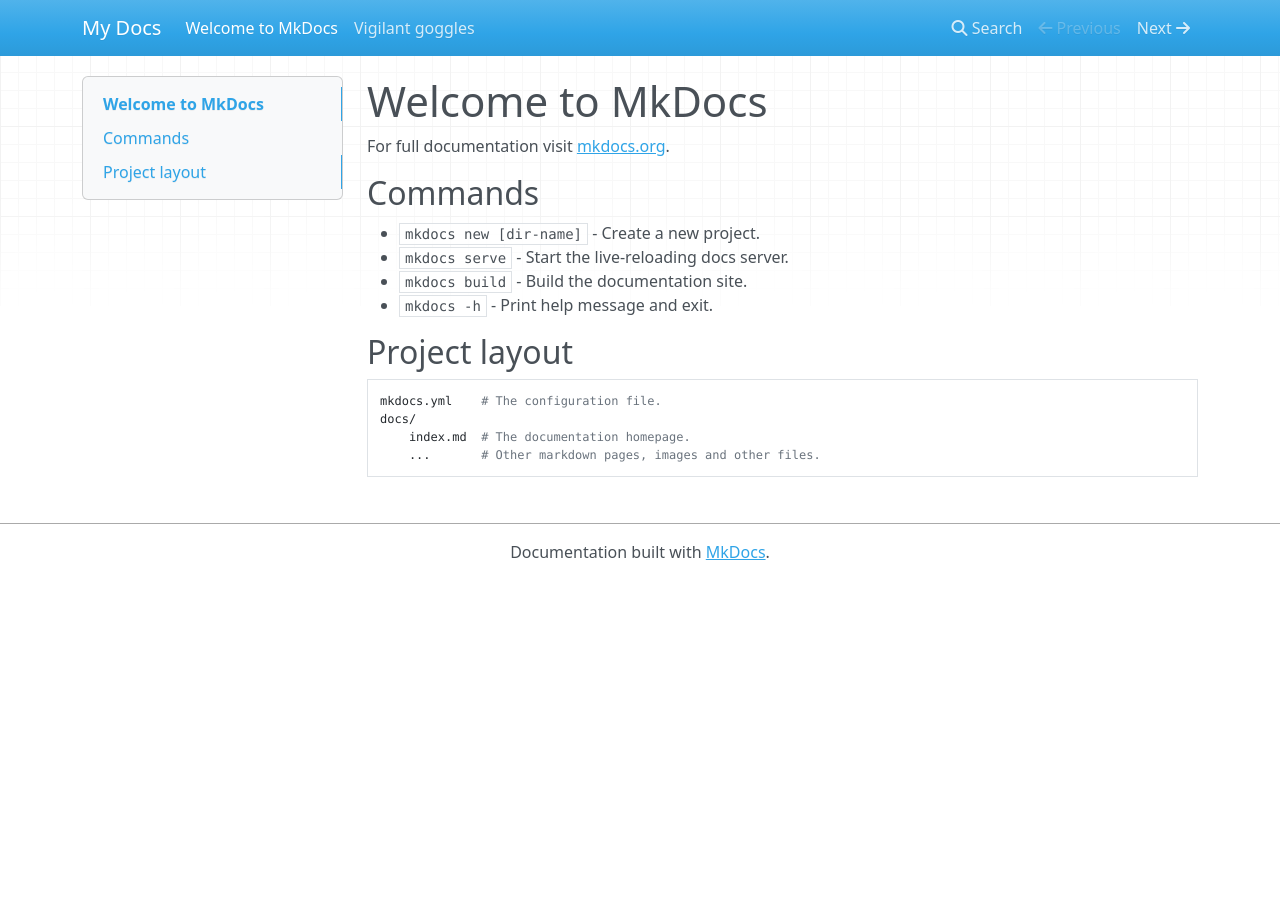
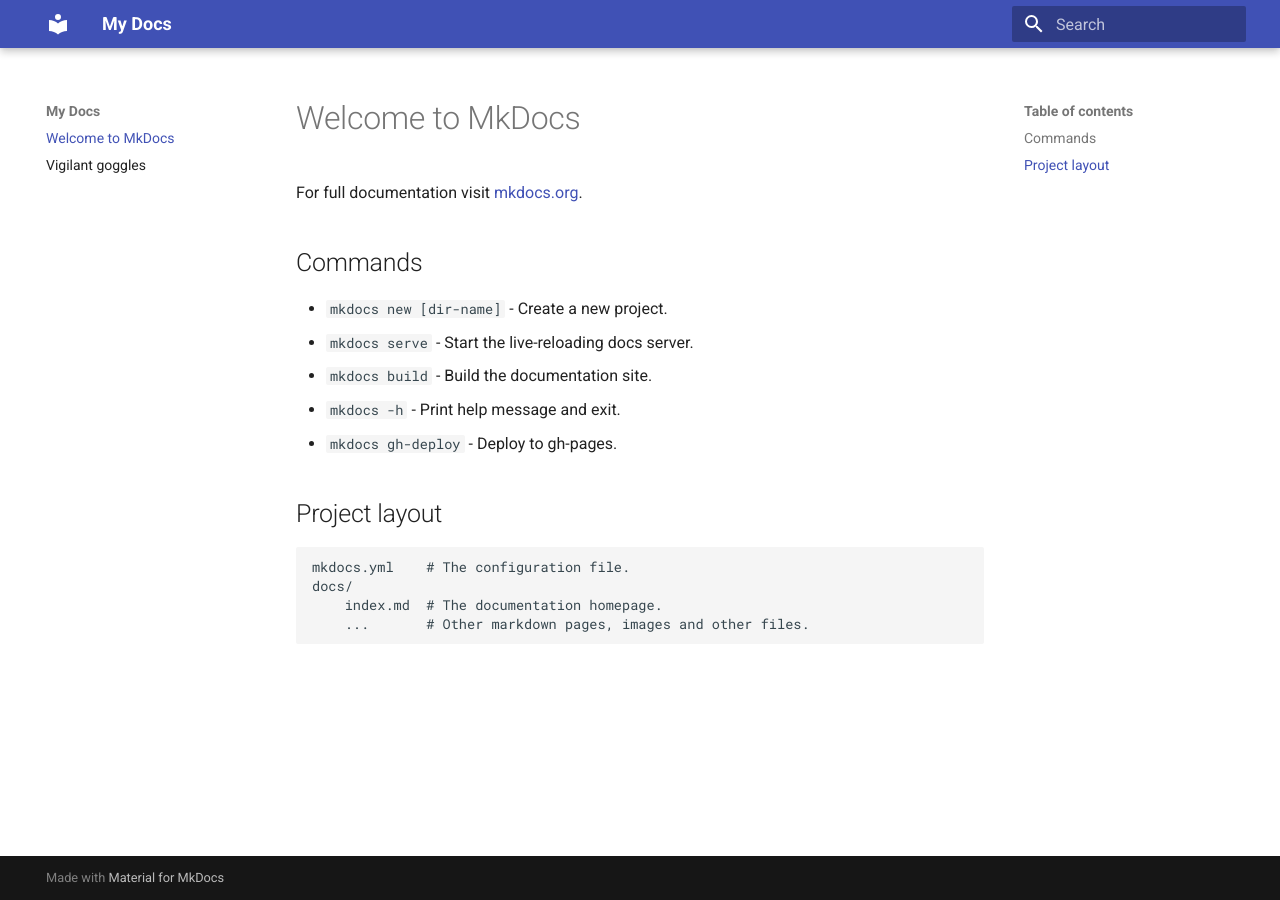
Before and after one commit to p-jacques/vigilant-goggles, an MkDocs documentation site: the page built from docs/index.md, in a window 1280 px wide. Built offline with MkDocs 1.6.1 and Material for MkDocs 9.7.7, drawn with Linux system fonts in a browser that asks for light colours; nearby versions of some CDN libraries.

Commit message:
Changed theme to material

```diff
--- a/docs/index.md
+++ b/docs/index.md
@@ -8,6 +8,7 @@
 * `mkdocs serve` - Start the live-reloading docs server.
 * `mkdocs build` - Build the documentation site.
 * `mkdocs -h` - Print help message and exit.
+* `mkdocs gh-deploy` - Deploy to gh-pages.
 
 ## Project layout
 
--- a/mkdocs.yml
+++ b/mkdocs.yml
@@ -1 +1,8 @@
 site_name: My Docs
+
+nav:
+  - index.md
+  - vigilant_goggles.md
+
+theme:
+  name: material
```
